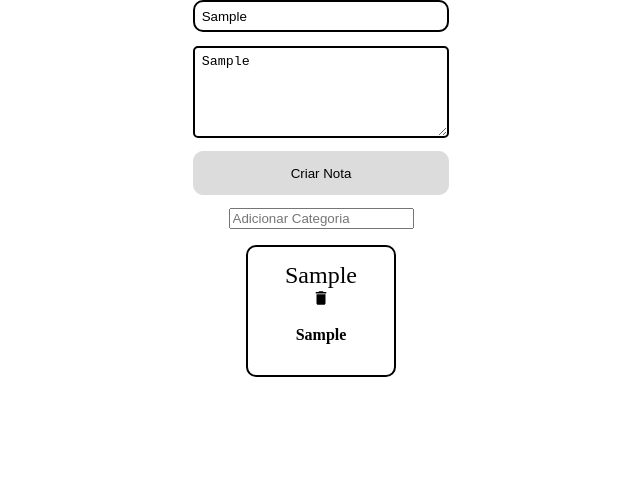
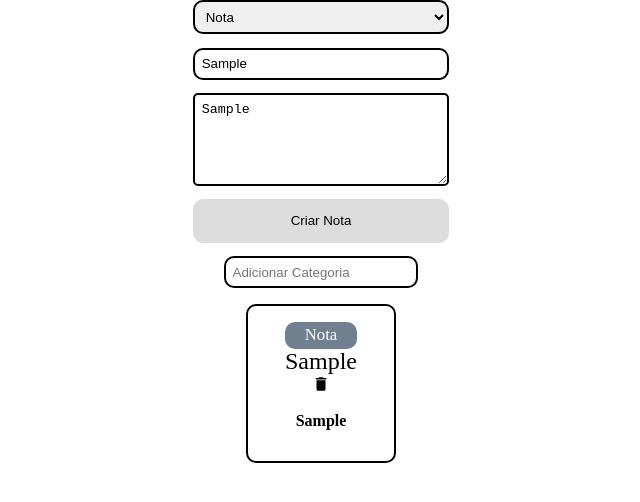
Before and after one commit to Jojoreoli/React-Alura, a React (Create React App) app in the folder EntendendoBiblioteca/ceep/: page / in a window 1280 px wide. Both pictures are taken after typing "Sample", "Sample" into the empty fields and a click on the button "Criar Nota". Shown: the top 502 px of the page, without its empty margins (319-959 px from the left). Built offline with nearby package versions, Linux system fonts and the light colour scheme.

Commit message:
Cards com categorias
Cards agora recebem categorias, além de uma lista com categorias aparecer ao topo do form

```diff
--- a/EntendendoBiblioteca/ceep/src/App.js
+++ b/EntendendoBiblioteca/ceep/src/App.js
@@ -14,8 +14,8 @@ class App extends Component {
     };
   }
 
-  criarNota(titulo, texto) {
-    const novaNota = { titulo, texto };
+  criarNota(titulo, texto, categoria) {
+    const novaNota = { titulo, texto, categoria };
     const novoArrayNotas = [...this.state.notas, novaNota];
     const novoEstado = {
       notas: novoArrayNotas,
@@ -43,7 +43,10 @@ class App extends Component {
     return (
       <section className="conteudo">
         {/* criarNota é uma propriedade customizada, passada para poder chamar um método da classe pai dentro da filha */}
-        <FormularioCadastro criarNota={this.criarNota.bind(this)} />
+        <FormularioCadastro
+          categorias={this.state.categorias}
+          criarNota={this.criarNota.bind(this)}
+        />
         <ListaDeCategorias
           adicionarCategoria={this.adicionarCategoria.bind(this)}
           categorias={this.state.categorias}
--- a/EntendendoBiblioteca/ceep/src/components/CardNota/CardNota.jsx
+++ b/EntendendoBiblioteca/ceep/src/components/CardNota/CardNota.jsx
@@ -14,6 +14,7 @@ class CardNota extends Component {
     return (
       <section className="card-nota">
         <header className="card-nota__cabecalho">
+          <h4 className="card-nota__categoria">{this.props.categoria}</h4>
           <h3 className="card-nota__titulo">{this.props.titulo}</h3>
           <Deleteicon onClick={this.apagar.bind(this)}/>
         </header>
--- a/EntendendoBiblioteca/ceep/src/components/CardNota/estilo.css
+++ b/EntendendoBiblioteca/ceep/src/components/CardNota/estilo.css
@@ -22,3 +22,12 @@
   padding: 0 1em;
   max-width: 100%;
 }
+
+.card-nota__categoria {
+  font-weight: 400;
+  font-size: .7em;
+  color: white;
+  background-color:slategray;
+  border-radius: 10px;
+  padding: .3em;
+}
--- a/EntendendoBiblioteca/ceep/src/components/FormularioCadastro/FormularioCadastro.jsx
+++ b/EntendendoBiblioteca/ceep/src/components/FormularioCadastro/FormularioCadastro.jsx
@@ -2,12 +2,12 @@ import { Component } from "react";
 import "./estilo.css";
 
 class FormularioCadastro extends Component {
-
   // props é o que está vindo da propriedade (criarNota la do app js)
   constructor(props) {
     super(props);
-    this.titulo= "";
-    this.texto= "";
+    this.titulo = "";
+    this.texto = "";
+    this.categoria = "Nota";
   }
 
   _handleMudancaDeTitulo(evento) {
@@ -24,15 +24,39 @@ class FormularioCadastro extends Component {
     evento.preventDefault();
     evento.stopPropagation();
     console.log("Hello world " + this.titulo + " " + this.texto);
-    this.props.criarNota(this.titulo, this.texto);
+    this.props.criarNota(this.titulo, this.texto, this.categoria);
+  }
+
+  _handleMudancaCategoria(evento) {
+    evento.stopPropagation();
+    this.categoria = evento.target.value;
   }
 
   render() {
     return (
       <form className="formulario" onSubmit={this._criarNota.bind(this)}>
         {/* Necessario usar o bind por conta do this dinamico */}
-        <input type="text" placeholder="Título" className="formulario__input" onChange={this._handleMudancaDeTitulo.bind(this)}/>
-        <textarea rows={5} placeholder="Escreva sua nota" className="formulario__textarea" onChange={this._handleMudancaDeTexto.bind(this)}/>
+        <select
+          onChange={this._handleMudancaCategoria.bind(this)}
+          className="formulario__input"
+        >
+          <option>Nota</option>
+          {this.props.categorias.map((categoria) => {
+            return <option>{categoria}</option>;
+          })}
+        </select>
+        <input
+          type="text"
+          placeholder="Título"
+          className="formulario__input"
+          onChange={this._handleMudancaDeTitulo.bind(this)}
+        />
+        <textarea
+          rows={5}
+          placeholder="Escreva sua nota"
+          className="formulario__textarea"
+          onChange={this._handleMudancaDeTexto.bind(this)}
+        />
         <button className="formulario__button">Criar Nota</button>
       </form>
     );
--- a/EntendendoBiblioteca/ceep/src/components/ListaDeCategorias/estilo.css
+++ b/EntendendoBiblioteca/ceep/src/components/ListaDeCategorias/estilo.css
@@ -25,5 +25,7 @@
 .listaDeCategorias__input {
   max-height: 2em;
   align-self: center;
-  margin: 0 5em;
+  border: black 2px solid;
+  border-radius: 10px;
+  padding: .5em;
 }
--- a/EntendendoBiblioteca/ceep/src/components/ListaDeNotas/ListaDeNotas.jsx
+++ b/EntendendoBiblioteca/ceep/src/components/ListaDeNotas/ListaDeNotas.jsx
@@ -17,6 +17,7 @@ class ListaDeNotas extends Component {
                 apagarNota={this.props.apagarNota}
                 titulo={nota.titulo}
                 texto={nota.texto}
+                categoria={nota.categoria}
               />
             </li>
           );
```
